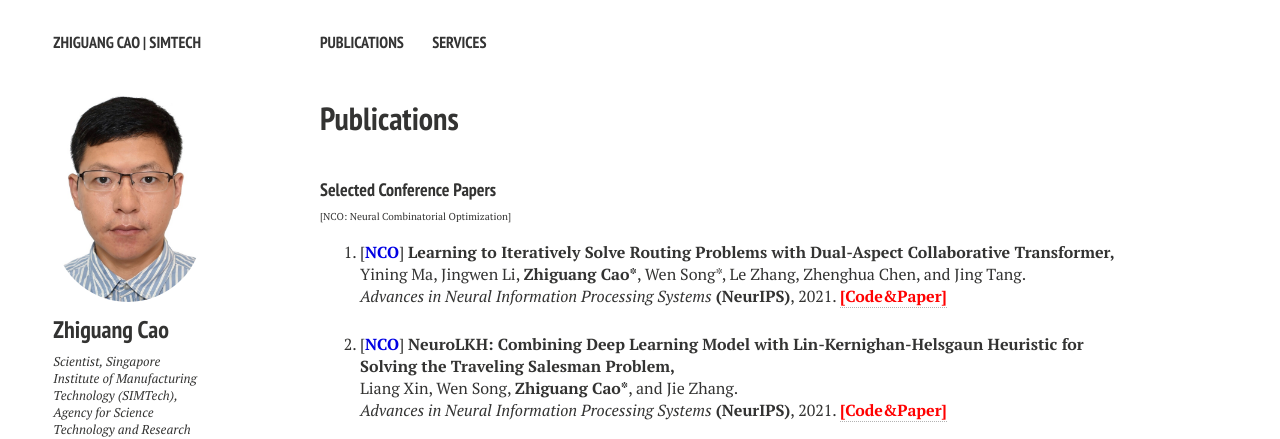
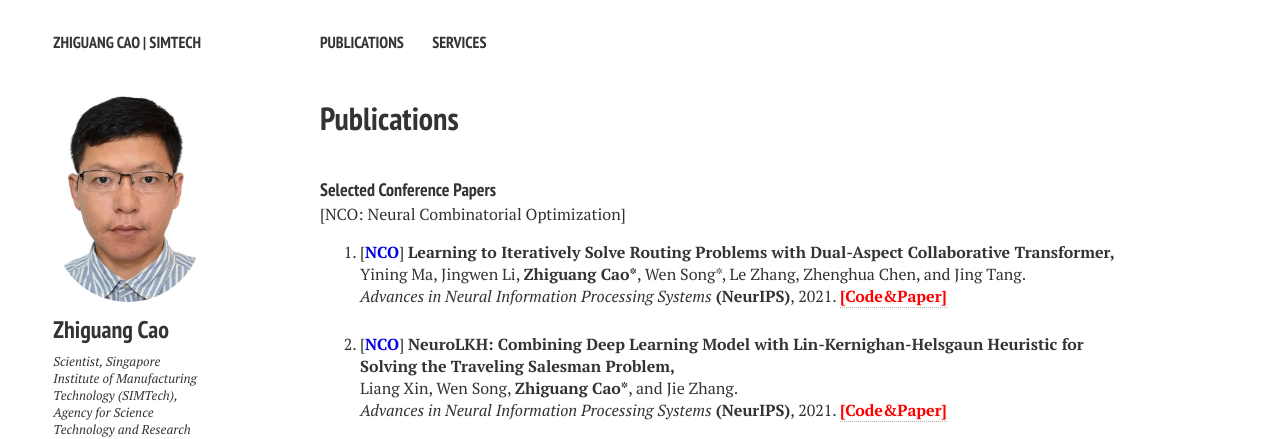
Before and after one commit to zhiguangcaosg/zhiguangcaosg.github.io, a Jekyll site: the page built from publications.md, in a window 1280 px wide. Shown: the top 439 px of the page. Built offline with Jekyll 4.4.1, drawn with Linux system fonts in a browser that asks for light colours; nearby versions of some CDN libraries.

Commit message:
Update publications.html

```diff
--- a/_layouts/publications.html
+++ b/_layouts/publications.html
@@ -84,7 +84,7 @@ div.bibtex pre { font-size: 75%; overflow: auto;  width: 100%; padding: 0em 0em;
 <!------------------------------------------------------------- Submissions Here ------------------------------------------------------------>
 
 <!-------------------------------------------------------------Conference Papers Here ------------------------------------------------------------>
-<h4 style="margin-bottom:0px;padding-top:20px;">Selected Conference Papers</h4> <font size="1.5em">[NCO: Neural Combinatorial Optimization]</font>
+<h4 style="margin-bottom:0px;padding-top:20px;">Selected Conference Papers</h4> [NCO: Neural Combinatorial Optimization]
 
     <!-- Item: Caelles2016 -->
 <ul style="padding-left:0px;">
```
